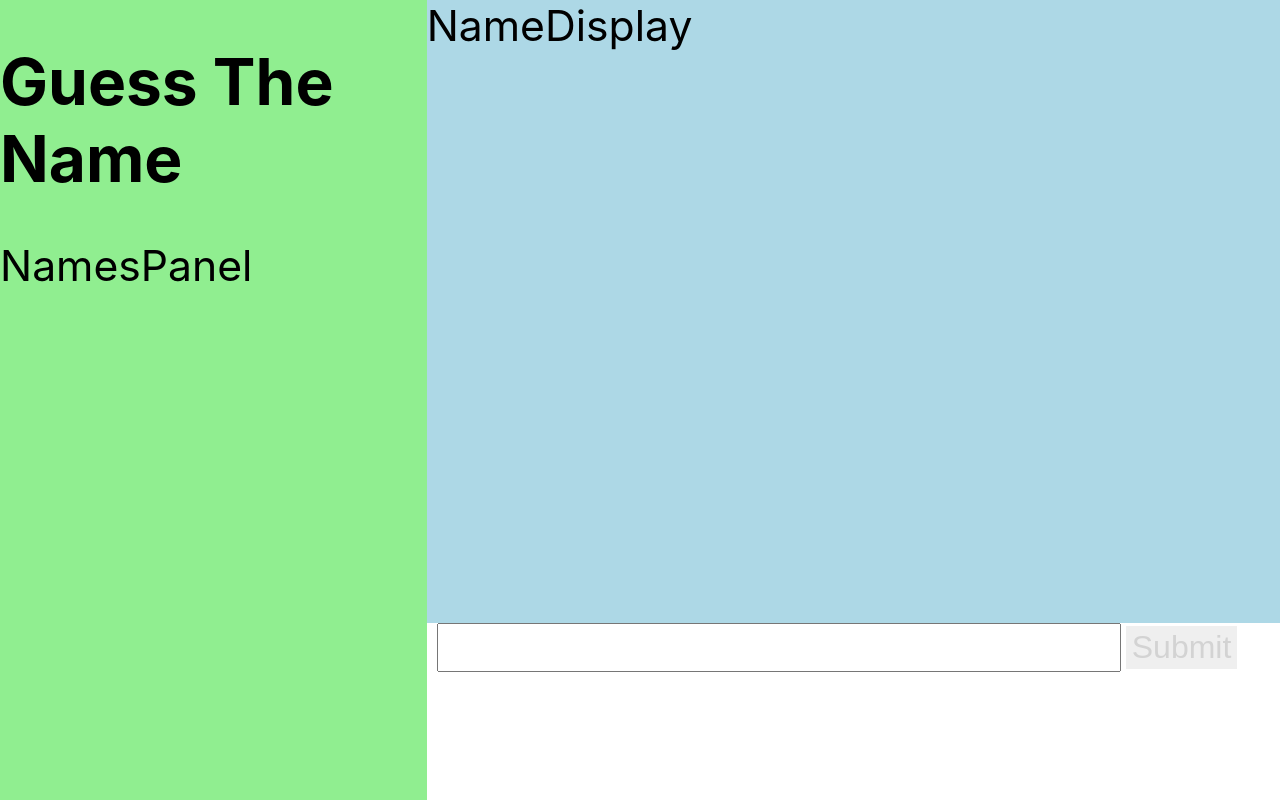
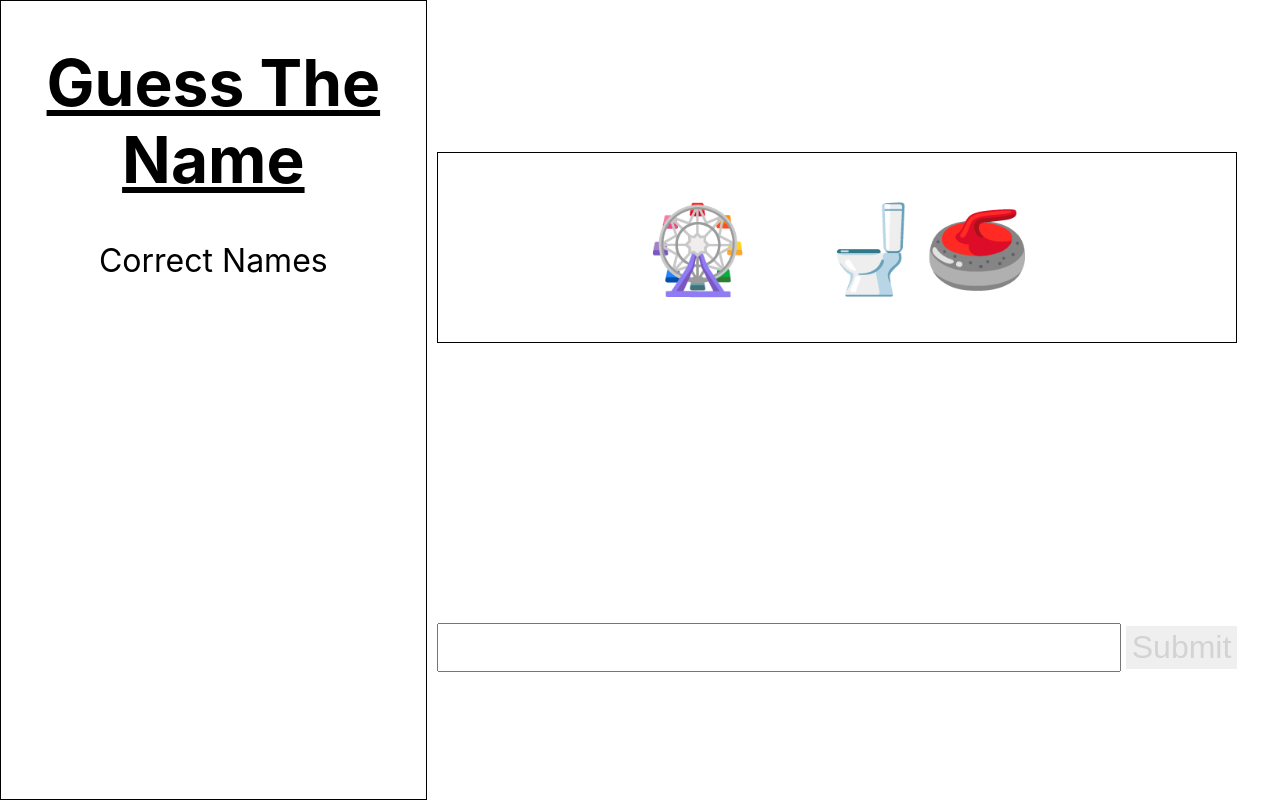
Before and after one commit to wijohnst/emodle, a React (Create React App) app: page / in a window 1280 px wide. Built offline with nearby package versions, Linux system fonts and the light colour scheme.

Commit message:
Various changes

```diff
--- a/src/App.styles.ts
+++ b/src/App.styles.ts
@@ -9,6 +9,8 @@ export const AppWrapper = styled.div`
 
 export const AppHeading = styled.h1`
   font-size: clamp(1rem, 1.5rem, 2em);
+  text-align: center;
+  text-decoration-line: underline;
 `;
 
 export const DisplayControlsWrapper = styled.div`
@@ -16,13 +18,16 @@ export const DisplayControlsWrapper = styled.div`
   flex-direction: column;
 `;
 export const NamesPanelWrapper = styled.div`
-  background-color: lightgreen;
   overflow: scroll;
+  border: solid thin black;
 `;
 
 export const NamesDisplayWrapper = styled.div`
-  background-color: lightblue;
   flex-grow: 1;
+  display: flex;
+  jusitfy-content: center;
+  align-items: center;
+  padding: 0 1rem 3rem 0.25rem;
 `;
 
 export const GameControlsWrapper = styled.div`
--- a/src/GameControls/GameControls.style.ts
+++ b/src/GameControls/GameControls.style.ts
@@ -23,3 +23,15 @@ export const SubmitButton = styled.input<{
     cursor: ${(props) => (props.isDisabled ? "inherit" : "pointer")};
   }
 `;
+
+export const OtherButton = styled.button`
+  min-height: 1rem;
+  font-size: 0.75rem;
+  margin: 0 0 0 0.1rem;
+  background-color: "white";
+  border: none;
+  box-shadow: 5px 5px 5px rgba(0, 0, 0, 0.5);
+  &:hover {
+    cursor: pointer;
+  }
+`;
--- a/src/GameControls/GameControls.tsx
+++ b/src/GameControls/GameControls.tsx
@@ -1,20 +1,75 @@
 import React from "react";
-import { AnswerInput, SubmitButton } from "./GameControls.style";
+import { AnswerInput, SubmitButton, OtherButton } from "./GameControls.style";
+
+import { useAppSelector, useAppDispatch } from "../app/hooks";
+
+import {
+  selectCurrentQuestionIndex,
+  setCurrentQuestionStatus,
+  resetCurrentQuestionStatus,
+  addCorrectlyAnsweredName,
+  incrementCurrentQuestionIndex,
+  updateShouldShowLastScreen,
+} from "../features/game/gameSlice";
+
+import { CurrentQuestionStatus } from "../sharedTypes";
+
+import GameData from "../game.json";
 
 type Props = {};
 
 const GameControls = (props: Props) => {
+  const dispatch = useAppDispatch();
+
   const [answer, setAnswer] = React.useState<string | undefined>("");
+  const [isCorrect, setIsCorrect] = React.useState(false);
+  const [isIncorrect, setIsIncorrect] = React.useState(false);
+
+  const currentQuestionIndex = useAppSelector(selectCurrentQuestionIndex);
 
   const isDisabled = React.useMemo(() => {
     return answer === "";
   }, [answer]);
+
+  const numberOfNames = React.useMemo(() => {
+    return GameData.names.length;
+  }, []);
+
+  const correctAnswer = React.useMemo(() => {
+    const currentName = GameData.names[currentQuestionIndex];
+
+    return `${currentName.firstName} ${currentName.lastName}`;
+  }, [currentQuestionIndex]);
 
   const handleChange = (
     event: React.SyntheticEvent<HTMLInputElement>
   ): void => {
     setAnswer(event.currentTarget.value);
   };
+
+  const handleSubmit = (): void => {
+    if (answer === correctAnswer) {
+      setIsCorrect(true);
+      dispatch(setCurrentQuestionStatus(CurrentQuestionStatus.CORRECT));
+      dispatch(addCorrectlyAnsweredName(answer));
+    } else {
+      setIsIncorrect(true);
+      dispatch(setCurrentQuestionStatus(CurrentQuestionStatus.INCORRECT));
+    }
+  };
+
+  const handleReset = (): void => {
+    setIsCorrect(false);
+    setIsIncorrect(false);
+    setAnswer("");
+    dispatch(resetCurrentQuestionStatus());
+  };
+
+  const handleNext = (): void => {
+    handleReset();
+    dispatch(incrementCurrentQuestionIndex());
+  };
+
   return (
     <>
       <AnswerInput
@@ -23,12 +78,26 @@ const GameControls = (props: Props) => {
         onChange={(event) => handleChange(event)}
         value={answer}
       />
-      <SubmitButton
-        type="submit"
-        name="submit"
-        isDisabled={isDisabled}
-        onClick={() => (isDisabled ? {} : console.log("Submission!"))}
-      />
+      {!isCorrect && !isIncorrect && (
+        <SubmitButton
+          type="submit"
+          name="submit"
+          isDisabled={isDisabled}
+          onClick={() => (isDisabled ? {} : handleSubmit())}
+        />
+      )}
+      {isCorrect && numberOfNames - 1 > currentQuestionIndex && (
+        <OtherButton onClick={() => handleNext()}>Next? </OtherButton>
+      )}
+      {isIncorrect && (
+        <OtherButton onClick={() => handleReset()}>Reset?</OtherButton>
+      )}
+      {isCorrect && numberOfNames - 1 === currentQuestionIndex && (
+        <OtherButton onClick={() => dispatch(updateShouldShowLastScreen())}>
+          {" "}
+          Finish?{" "}
+        </OtherButton>
+      )}
     </>
   );
 };
--- /dev/null
+++ b/src/NamesDisplay/LastScreen/LastScreen.tsx
@@ -0,0 +1,9 @@
+import React from "react";
+
+type Props = {};
+
+const LastScreen = (props: Props) => {
+  return <div>LastScreen</div>;
+};
+
+export default LastScreen;
--- /dev/null
+++ b/src/NamesDisplay/NameDisplay.style.ts
@@ -0,0 +1,13 @@
+// Global Imports
+import styled from "styled-components";
+
+export const GlyphsWrapper = styled.div`
+  border: solid thin black;
+  width: 100%;
+  display: flex;
+  justify-content: center;
+  align-items: center;
+  font-size: 2rem;
+  word-spacing: 1rem;
+  padding: 1rem;
+`;
--- a/src/NamesDisplay/NameDisplay.tsx
+++ b/src/NamesDisplay/NameDisplay.tsx
@@ -1,11 +1,55 @@
-import React from 'react'
+import React from "react";
 
-type Props = {}
+import { useAppSelector } from "../app/hooks";
+import { GlyphsWrapper } from "./NameDisplay.style";
+
+import {
+  selectCurrentQuestionIndex,
+  selectCurrentQuestionStatus,
+  selectShouldShowLastScreen,
+} from "../features/game/gameSlice";
+
+import GameData from "../game.json";
+import { CurrentQuestionStatus } from "../sharedTypes";
+import LastScreen from "./LastScreen/LastScreen";
+
+type Props = {};
 
 const NameDisplay = (props: Props) => {
-	return (
-		<div>NameDisplay</div>
-	)
-}
+  const currentQuestionIndex: number = useAppSelector(
+    selectCurrentQuestionIndex
+  );
+
+  const shouldShowLastScreen: boolean = useAppSelector(
+    selectShouldShowLastScreen
+  );
+
+  const currentQuestionStatus: CurrentQuestionStatus | null = useAppSelector(
+    selectCurrentQuestionStatus
+  );
+
+  const { firstGlyph, lastGlyph } = GameData.names[currentQuestionIndex];
+
+  const fullGlyph = `${firstGlyph} ${lastGlyph}`;
+
+  return (
+    <>
+      {!shouldShowLastScreen && (
+        <>
+          {currentQuestionStatus === CurrentQuestionStatus.CORRECT && (
+            <GlyphsWrapper>✅</GlyphsWrapper>
+          )}
+          {currentQuestionStatus === CurrentQuestionStatus.INCORRECT && (
+            <GlyphsWrapper>❌</GlyphsWrapper>
+          )}
+          {currentQuestionStatus === null && (
+            <GlyphsWrapper>{fullGlyph}</GlyphsWrapper>
+          )}
+        </>
+      )}
+      {shouldShowLastScreen && <LastScreen />}
+    </>
+  );
+};
 
 export default NameDisplay;
--- /dev/null
+++ b/src/NamesPanel/NamesPanel.style.ts
@@ -0,0 +1,18 @@
+// Global Imports
+import styled from "styled-components";
+
+export const NamesPanelWrapper = styled.div`
+  display: flex;
+  flex-direction: column;
+  align-items: center;
+`;
+
+export const NamesPannelHeader = styled.span`
+  font-size: 0.75rem;
+`;
+
+export const NamesPanelName = styled.span`
+  font-size: 0.5rem;
+  font-weight: 300;
+  margin: 0.5rem 0 0 0;
+`;
--- a/src/NamesPanel/NamesPanel.tsx
+++ b/src/NamesPanel/NamesPanel.tsx
@@ -1,11 +1,27 @@
-import React from 'react'
+import React from "react";
+import { useAppSelector } from "../app/hooks";
 
-type Props = {}
+import { selectCorrectlyAnsweredNames } from "../features/game/gameSlice";
+
+import {
+  NamesPanelName,
+  NamesPanelWrapper,
+  NamesPannelHeader,
+} from "./NamesPanel.style";
+
+type Props = {};
 
 const NamesPanel = (props: Props) => {
-	return (
-		<div>NamesPanel</div>
-	)
-}
+  const correctlyAnsweredNames = useAppSelector(selectCorrectlyAnsweredNames);
+
+  return (
+    <NamesPanelWrapper>
+      <NamesPannelHeader>Correct Names</NamesPannelHeader>
+      {correctlyAnsweredNames?.map((name: string) => (
+        <NamesPanelName>{name}</NamesPanelName>
+      ))}
+    </NamesPanelWrapper>
+  );
+};
 
 export default NamesPanel;
--- a/src/features/game/gameSlice.ts
+++ b/src/features/game/gameSlice.ts
@@ -1,10 +1,20 @@
 import { createSlice } from "@reduxjs/toolkit";
+import { RootState } from "../../app/store";
+import { CurrentQuestionStatus } from "../../sharedTypes";
 export interface GameState {
   currentQuestionIndex: number;
+  currentQuestionStatus: CurrentQuestionStatus | null;
+  correctlyAnsweredNames: string[];
+  isLastQuestion: boolean;
+  shouldShowEndScreen: boolean;
 }
 
 const initialState: GameState = {
   currentQuestionIndex: 0,
+  currentQuestionStatus: null,
+  correctlyAnsweredNames: [],
+  isLastQuestion: false,
+  shouldShowEndScreen: false,
 };
 
 export const gameSlice = createSlice({
@@ -14,7 +24,46 @@ export const gameSlice = createSlice({
     incrementCurrentQuestionIndex: (state) => {
       state.currentQuestionIndex++;
     },
+    setCurrentQuestionStatus: (state, action) => {
+      state.currentQuestionStatus = action.payload;
+    },
+    resetCurrentQuestionStatus: (state) => {
+      state.currentQuestionStatus = initialState.currentQuestionStatus;
+    },
+    addCorrectlyAnsweredName: (state, action) => {
+      state.correctlyAnsweredNames.push(action.payload);
+    },
+    updateIsLastQuestion: (state) => {
+      state.isLastQuestion = !state.isLastQuestion;
+    },
+    updateShouldShowLastScreen: (state) => {
+      state.shouldShowEndScreen = !state.shouldShowEndScreen;
+    },
   },
 });
 
+export const {
+  setCurrentQuestionStatus,
+  resetCurrentQuestionStatus,
+  addCorrectlyAnsweredName,
+  incrementCurrentQuestionIndex,
+  updateIsLastQuestion,
+  updateShouldShowLastScreen,
+} = gameSlice.actions;
+
+export const selectCurrentQuestionIndex = (state: RootState) =>
+  state.game.currentQuestionIndex;
+
+export const selectCurrentQuestionStatus = (state: RootState) =>
+  state.game.currentQuestionStatus;
+
+export const selectCorrectlyAnsweredNames = (state: RootState) =>
+  state.game.correctlyAnsweredNames;
+
+export const selectIsLastQuestion = (state: RootState) =>
+  state.game.isLastQuestion;
+
+export const selectShouldShowLastScreen = (state: RootState) =>
+  state.game.shouldShowEndScreen;
+
 export default gameSlice.reducer;
--- a/src/game.json
+++ b/src/game.json
@@ -3,8 +3,14 @@
 			{
 				"firstName" : "Will",
 				"lastName" : "Johnston",
-				"firstGlyph" : "🎡",
+				"firstGlyph" : "🎡 ",
 				"lastGlyph" : "🚽🥌"
+			},
+			{
+				"firstName" : "Haley",
+				"lastName" : "Hendershot",
+				"firstGlyph" : "👋🍁",
+				"lastGlyph" : "🐔🦌💉"
 			}
 		]
 }
--- a/src/sharedTypes.ts
+++ b/src/sharedTypes.ts
@@ -1,10 +1,15 @@
 interface Name {
-	firstName: string,
-	lastName: string,
-	firstGlyph: string,
-	lastGlyph: string,
+  firstName: string;
+  lastName: string;
+  firstGlyph: string;
+  lastGlyph: string;
 }
 
 export interface Game {
-	names : Name[]
+  names: Name[];
 }
+
+export enum CurrentQuestionStatus {
+  CORRECT,
+  INCORRECT,
+}
```
